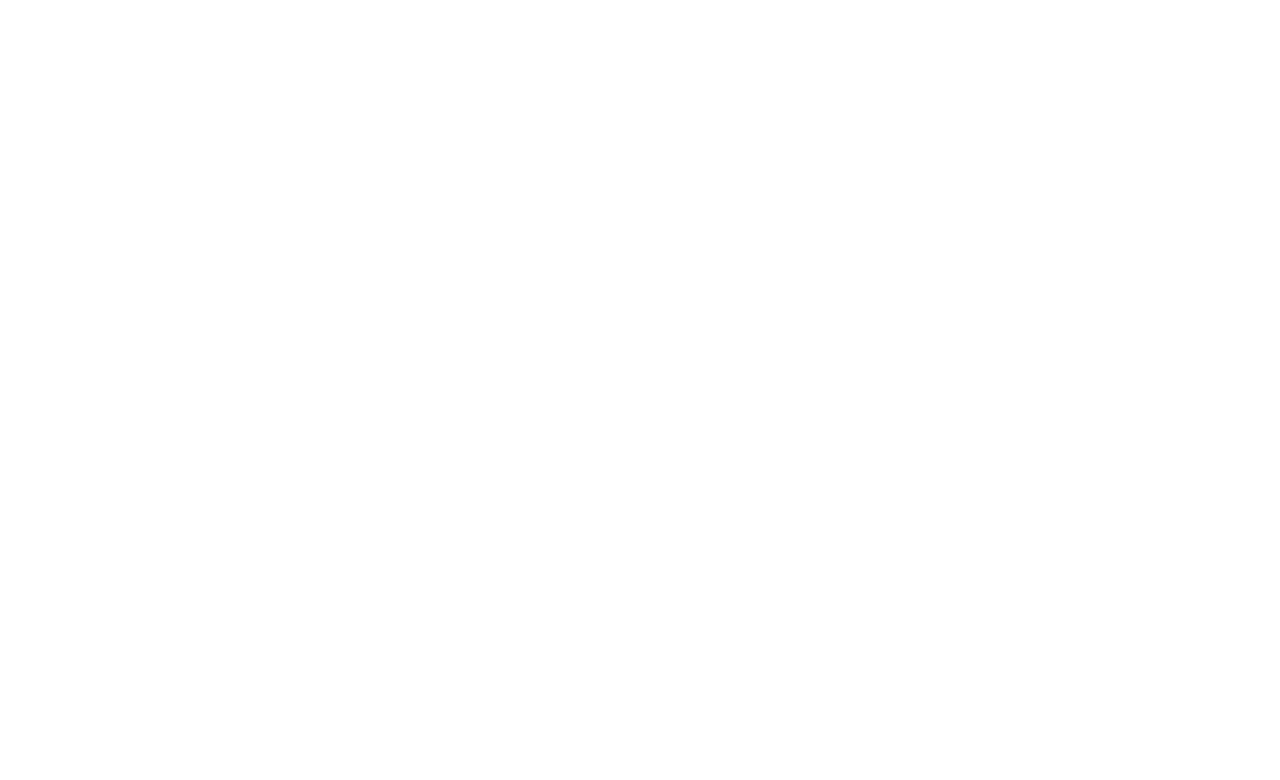
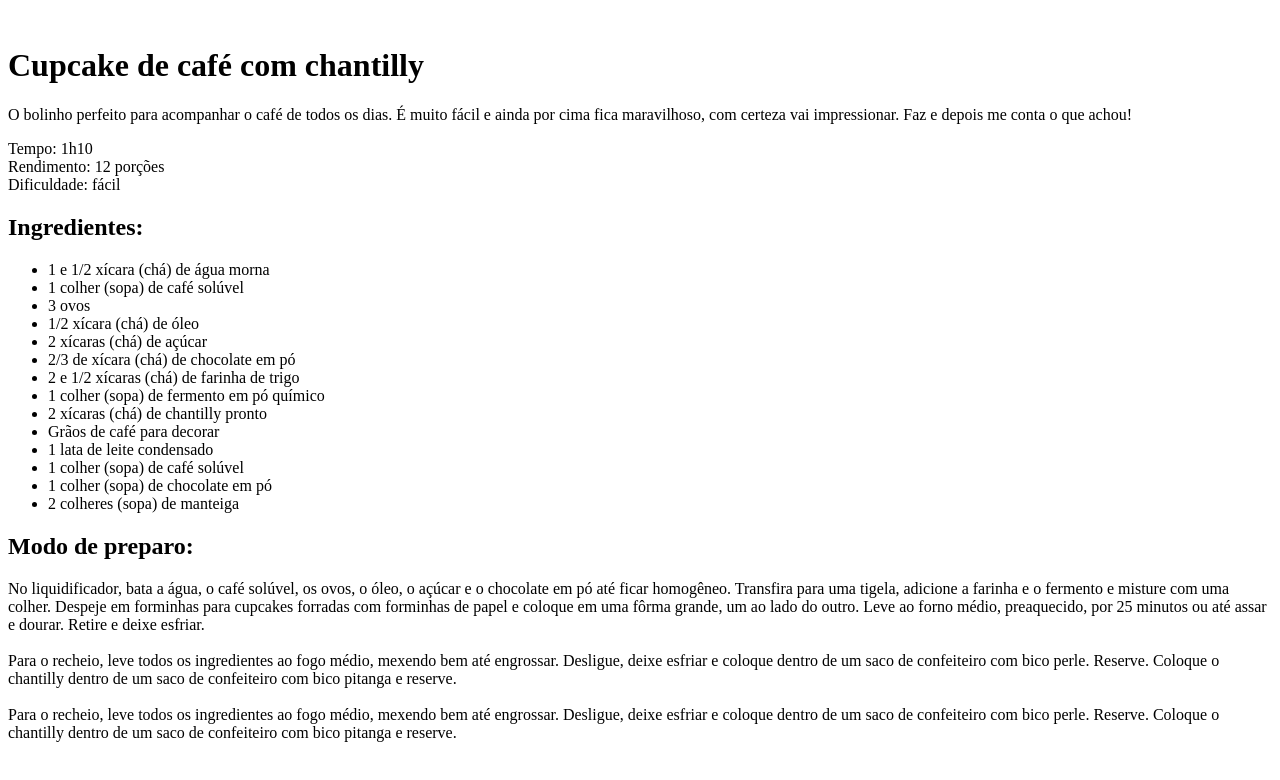
Before and after one commit to eduardocarvalho98/guia_turistico_busan_rseatchallenge02, a plain HTML site: page index.html in a window 1280 px wide. Drawn offline with Linux system fonts and the light colour scheme.

```diff
--- a/index.html
+++ b/index.html
@@ -1,11 +1,62 @@
 <!DOCTYPE html>
 <html lang="pt-br">
+
 <head>
-    <meta charset="UTF-8">
-    <meta name="viewport" content="width=device-width, initial-scale=1.0">
-    <title>Página de Receita</title>
+	<meta charset="UTF-8">
+	<meta name="viewport" content="width=device-width, initial-scale=1.0">
+	<title>Página de Receita</title>
 </head>
+
 <body>
+	<div id="page">
+		<img src="" alt="">
+		<main>
+			<section id="about"></section>
+			<h1>Cupcake de café com chantilly</h1>
+			<p>
+				O bolinho perfeito para acompanhar o café de todos os dias. É muito fácil e ainda por cima fica maravilhoso,
+				com certeza vai impressionar. Faz e depois me conta o que achou!
+			</p>
+			<p>
+				Tempo: 1h10 <br>
+				Rendimento: 12 porções <br>
+				Dificuldade: fácil
+			</p>
+			<section id="ingredients"></section>
+			<h2>Ingredientes:</h2>
+			<ul>
+				<li>1 e 1/2 xícara (chá) de água morna</li>
+				<li>1 colher (sopa) de café solúvel</li>
+				<li>3 ovos</li>
+				<li>1/2 xícara (chá) de óleo</li>
+				<li>2 xícaras (chá) de açúcar</li>
+				<li>2/3 de xícara (chá) de chocolate em pó</li>
+				<li>2 e 1/2 xícaras (chá) de farinha de trigo</li>
+				<li>1 colher (sopa) de fermento em pó químico</li>
+				<li>2 xícaras (chá) de chantilly pronto</li>
+				<li>Grãos de café para decorar</li>
+				<li>1 lata de leite condensado</li>
+				<li>1 colher (sopa) de café solúvel</li>
+				<li>1 colher (sopa) de chocolate em pó</li>
+				<li>2 colheres (sopa) de manteiga</li>
+			</ul>
+			<section id="preparation"></section>
+			<h2>Modo de preparo:</h2>
+			<p>
+				No liquidificador, bata a água, o café solúvel, os ovos, o óleo, o açúcar e o chocolate em pó até ficar
+				homogêneo. Transfira para uma tigela, adicione a farinha e o fermento e misture com uma colher. Despeje em
+				forminhas para cupcakes forradas com forminhas de papel e coloque em uma fôrma grande, um ao lado do outro. Leve
+				ao forno médio, preaquecido, por 25 minutos ou até assar e dourar. Retire e deixe esfriar.<br><br>
+				Para o recheio, leve todos os ingredientes ao fogo médio, mexendo bem até engrossar. Desligue, deixe esfriar e
+				coloque dentro de um saco de confeiteiro com bico perle. Reserve. Coloque o chantilly dentro de um saco de
+				confeiteiro com bico pitanga e reserve.<br><br>
+				Para o recheio, leve todos os ingredientes ao fogo médio, mexendo bem até engrossar. Desligue, deixe esfriar e
+				coloque dentro de um saco de confeiteiro com bico perle. Reserve. Coloque o chantilly dentro de um saco de
+				confeiteiro com bico pitanga e reserve.
+			</p>
+		</main>
+	</div>
 
 </body>
+
 </html>
```
